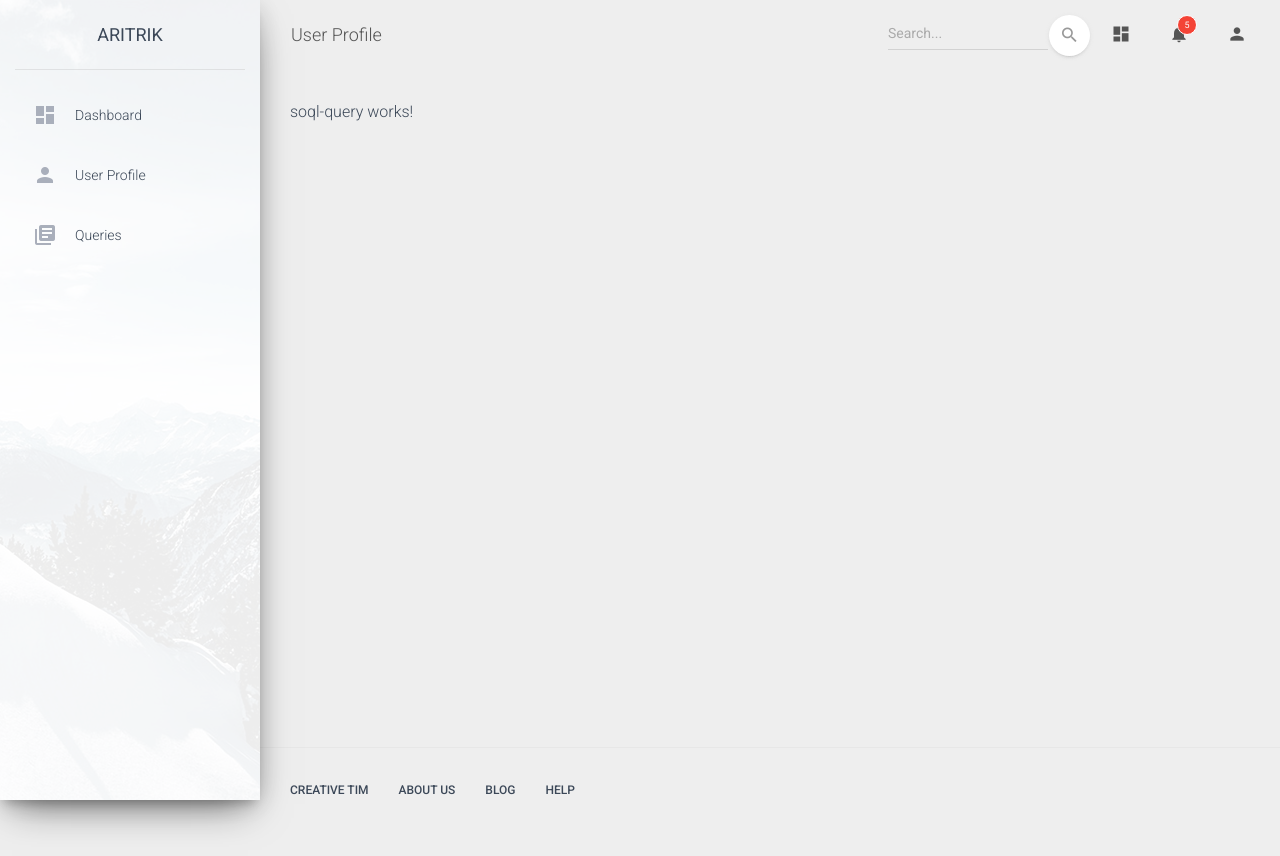
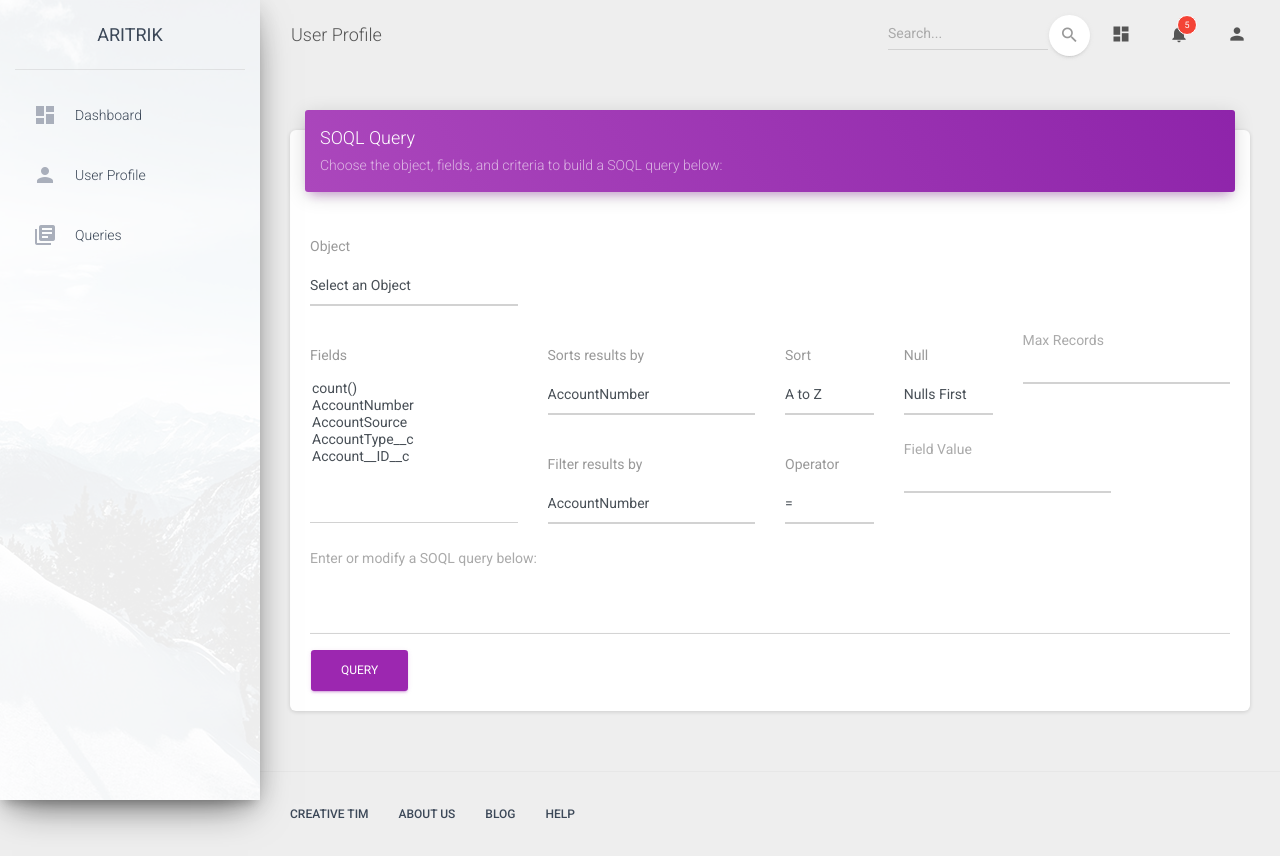
Before and after one commit to sahilgarg09/DataLoaderUI, an Angular app: page /soql-query in a window 1280 px wide. Before the commit the page ends 832 px from the top, so only its background shows below. Built offline with nearby package versions, Linux system fonts and the light colour scheme.

Commit message:
markup completed for soql query form

```diff
--- a/package.json
+++ b/package.json
@@ -17,6 +17,7 @@
     "@angular/core": "~7.0.0",
     "@angular/forms": "~7.0.0",
     "@angular/http": "~7.0.0",
+    "@angular/material": "^7.0.3",
     "@angular/platform-browser": "~7.0.0",
     "@angular/platform-browser-dynamic": "~7.0.0",
     "@angular/router": "~7.0.0",
--- a/src/app/components/soql-query/soql-query.component.css
+++ b/src/app/components/soql-query/soql-query.component.css
@@ -0,0 +1,9 @@
+.mar-btm-8{
+    margin-bottom: 8px;
+}
+.multiple-fields{
+    min-height: 150px;
+}
+input.form-control{
+    height: calc(2.4375rem + 2px);
+}
--- a/src/app/components/soql-query/soql-query.component.html
+++ b/src/app/components/soql-query/soql-query.component.html
@@ -1,3 +1,110 @@
-<p>
-  soql-query works!
-</p>
+<div class="row">
+  <div class="col-md-12">
+    <div class="card">
+      <div class="card-header card-header-primary">
+        <h4 class="card-title">SOQL Query</h4>
+        <p class="card-category">Choose the object, fields, and criteria to build a SOQL query below:</p>
+      </div>
+      <div class="card-body">
+        <form>
+          <div class="row">
+            <div class="col-md-3">
+              <div class="form-group">
+                <label class="bmd-label-floating" for="object">Object</label>
+                <select class="form-control" id="object">
+                  <option *ngFor="let item of objects; let i = index">{{item.viewValue}}</option>
+                </select>
+              </div>
+            </div>
+          </div>
+          <div class="row">
+            <div class="col-md-3">
+              <div class="form-group">
+                <label class="bmd-label-floating" for="fields">Fields</label>
+                <select multiple class="form-control multiple-fields custom-select" id="fields">
+                  <option *ngFor="let item of fields; let i = index">{{item.viewValue}}</option>
+                </select>
+              </div>
+            </div>
+            <div class="col-md-9">
+              <div class="row">
+
+                <div class="col-md-4">
+                  <div class="form-group">
+                    <label class="bmd-label-floating" for="sortByFields">Sorts results by</label>
+                    <select class="form-control" id="sortByFields">
+                      <option *ngFor="let item of sortBy; let i = index">{{item.viewValue}}</option>
+                    </select>
+                  </div>
+
+                </div>
+                <div class="col-md-2">
+                  <div class="form-group">
+                    <label class="bmd-label-floating" for="sortOrder">Sort</label>
+                    <select class="form-control" id="sortOrder">
+                      <option>A to Z</option>
+                      <option>Z to A</option>
+                    </select>
+                  </div>
+
+                </div>
+                <div class="col-md-2">
+                  <div class="form-group">
+                    <label class="bmd-label-floating" for="nullPosition">Null</label>
+                    <select class="form-control" id="nullPosition">
+                      <option *ngFor="let item of nulls; let i = index">{{item.viewValue}}</option>
+                    </select>
+                  </div>
+
+                </div>
+                <div class="col-md-4">
+                  <div class="form-group">
+                    <label class="" for="maxRecords">Max Records</label>
+                    <input type="text" class="form-control" id="maxRecords">
+                  </div>
+
+                </div>
+              </div>
+              <div class="row">
+
+                <div class="col-md-4">
+                  <div class="form-group">
+                    <label class="bmd-label-floating" for="filterByFields">Filter results by</label>
+                    <select class="form-control" id="filterByFields">
+                      <option *ngFor="let item of filterBy; let i = index">{{item.viewValue}}</option>
+                    </select>
+                  </div>
+                </div>
+                <div class="col-md-2">
+                  <div class="form-group">
+                    <label class="bmd-label-floating" for="operator">Operator</label>
+                    <select class="form-control" id="operator">
+                      <option *ngFor="let item of operators; let i = index">{{item.viewValue}}</option>
+                    </select>
+                  </div>
+
+                </div>
+                <div class="col-md-4">
+                  <div class="form-group">
+                    <label class="" for="fieldValue">Field Value</label>
+                    <input type="text" class="form-control" id="fieldValue">
+                  </div>
+                </div>
+              </div>
+            </div>
+          </div>
+          <div class="row">
+            <div class="col-md-12">
+              <div class="form-group">
+                <label for="queryEditor">Enter or modify a SOQL query below:</label>
+                <textarea class="form-control" id="queryEditor" rows="3"></textarea>
+              </div>
+            </div>
+          </div>
+          <button type="submit" class="btn btn-primary pull-left">Query</button>
+          <div class="clearfix"></div>
+        </form>
+      </div>
+    </div>
+  </div>
+</div>
--- a/src/app/components/soql-query/soql-query.component.ts
+++ b/src/app/components/soql-query/soql-query.component.ts
@@ -1,13 +1,82 @@
-import { Component, OnInit } from '@angular/core';
+import { Component, OnInit, NgModule } from '@angular/core';
+//import {MatSelect, MatFormField, MatOption} from '@angular/material';
+export interface Objects {
+  value: string;
+  viewValue: string;
+}
+export interface Nulls {
+  value: string;
+  viewValue: string;
+}
+export interface Operators {
+  value: string;
+  viewValue: string;
+}
+export interface Fields {
+  value: string;
+  viewValue: string;
+}
+export interface SortBy {
+  value: string;
+  viewValue: string;
+}
+export interface FilterBy {
+  value: string;
+  viewValue: string;
+}
+/*@NgModule({
+  imports: [MatFormField, MatSelect, MatOption],
+  exports: [MatFormField, MatSelect, MatOption],
+})*/
 
 @Component({
   selector: 'app-soql-query',
   templateUrl: './soql-query.component.html',
   styleUrls: ['./soql-query.component.css']
 })
+
+
+
 export class SoqlQueryComponent implements OnInit {
 
   constructor() { }
+
+  objects: Objects[] = [
+    {value: '', viewValue: 'Select an Object'},
+    {value: 'AcceptedEventRelation', viewValue: 'AcceptedEventRelation'},
+    {value: 'Account', viewValue: 'Account'},
+    {value: 'AccountBrand', viewValue: 'AccountBrand'},
+    {value: 'AccountBrandShare', viewValue: 'AccountBrandShare'}
+  ];
+
+  nulls: Nulls[] = [
+    {value: 'nulls-first', viewValue: 'Nulls First'},
+    {value: 'nulls-last', viewValue: 'Nulls Last'}
+  ];
+
+  operators: Operators[] = [
+    {value: '=', viewValue: '='},
+    {value: '!=', viewValue: '!='}
+  ];
+  fields: Fields[] = [
+    {value: 'count()', viewValue: 'count()'},
+    {value: 'AccountNumber', viewValue: 'AccountNumber'},
+    {value: 'AccountSource', viewValue: 'AccountSource'},
+    {value: 'AccountType__c', viewValue: 'AccountType__c'},
+    {value: 'Account__ID__c', viewValue: 'Account__ID__c'}
+  ];
+  sortBy: SortBy[] = [
+    {value: 'AccountNumber', viewValue: 'AccountNumber'},
+    {value: 'AccountSource', viewValue: 'AccountSource'},
+    {value: 'AccountType__c', viewValue: 'AccountType__c'},
+    {value: 'Account__ID__c', viewValue: 'Account__ID__c'}
+  ];
+  filterBy: FilterBy[] = [
+    {value: 'AccountNumber', viewValue: 'AccountNumber'},
+    {value: 'AccountSource', viewValue: 'AccountSource'},
+    {value: 'AccountType__c', viewValue: 'AccountType__c'},
+    {value: 'Account__ID__c', viewValue: 'Account__ID__c'}
+  ];
 
   ngOnInit() {
   }
```
Also changed, not shown: 1 other file (tests, documents, lock files or other folders).
